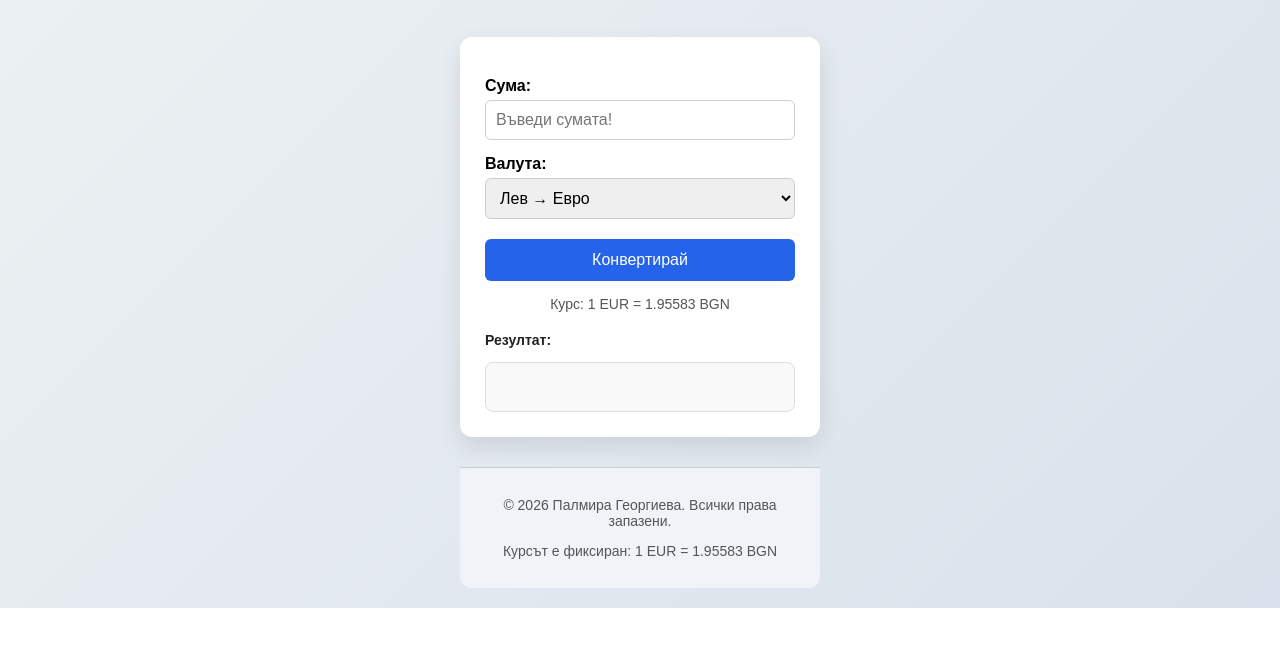
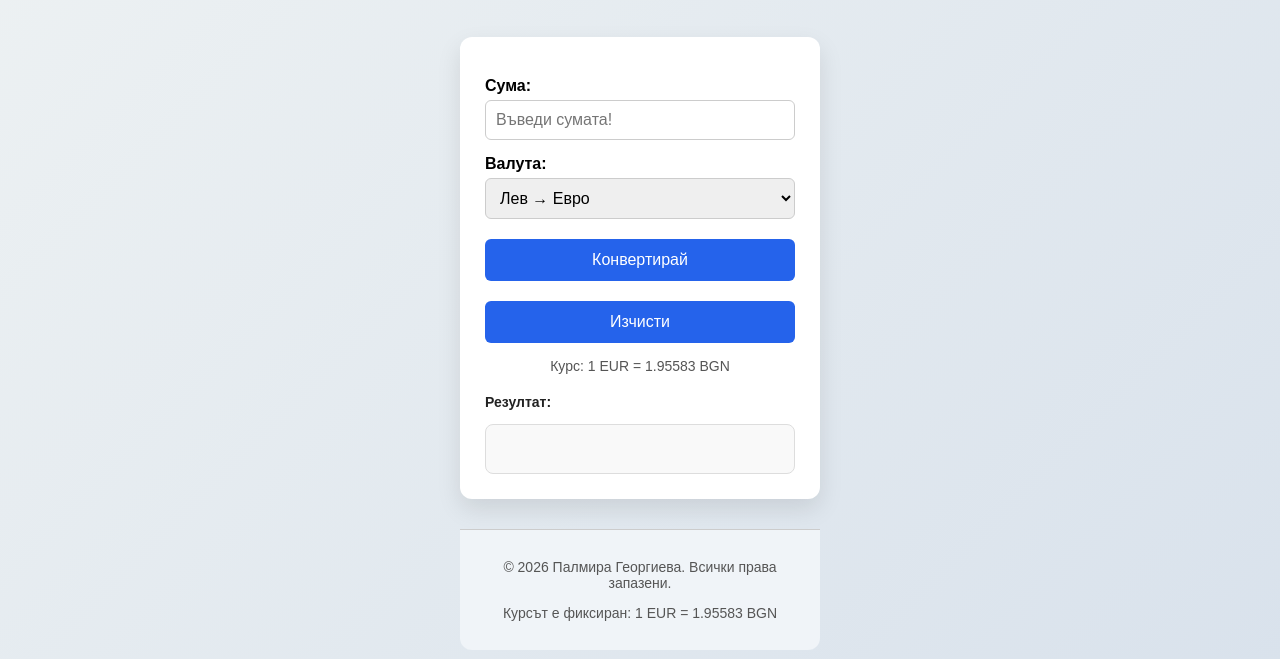
Before and after one commit to PalmiraGeorgieva/calculatorEuroBGN.io, a plain HTML site: page index.html in a window 1280 px wide. Shown: the part 203-862 px from the top of the page. Before the commit the page ends 811 px from the top, so only its background shows below. Drawn offline with Linux system fonts and the light colour scheme.

Commit message:
Add clear button to calculator
Added a clear button to reset the calculator inputs.

```diff
--- a/index.html
+++ b/index.html
@@ -26,6 +26,7 @@
                 </select>
 
                 <button id="converter">Конвертирай</button>
+                 <button id='clear'>Изчисти</button>
                 <p class="rate">Курс: 1 EUR = 1.95583 BGN</p>
                 <p class="result-label" id="result-label">Резултат:</p>
                 <div class="result-box">
```
